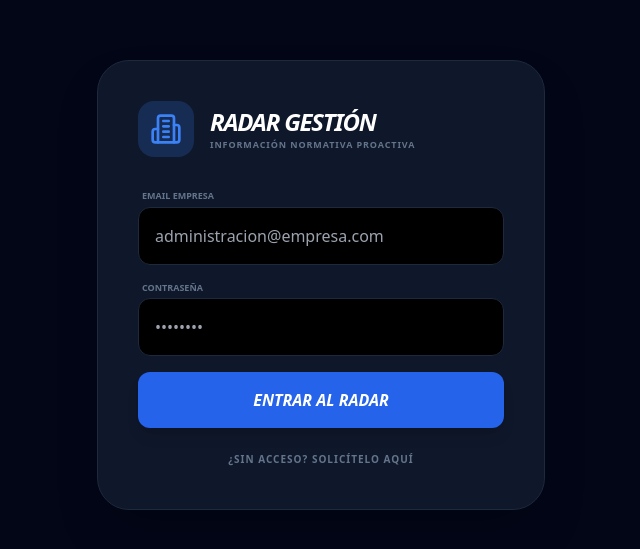
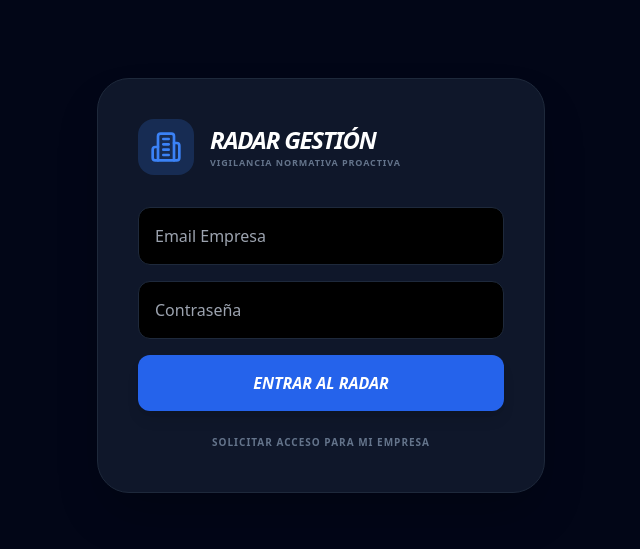
Before and after one commit to joseemilio1963/radar-gestion, a React (Vite) app: page / in a window 1280 px wide. Shown: the part 115-664 px from the top of the page, without its empty margins (319-959 px from the left). Built offline with nearby package versions, Linux system fonts and the light colour scheme.

Commit message:
Fix: Conexión segura y flujo de asesoría

```diff
--- a/package.json
+++ b/package.json
@@ -10,7 +10,7 @@
     "start": "node server/server.cjs"
   },
   "dependencies": {
-    "@supabase/supabase-js": "^2.103.0",
+    "@supabase/supabase-js": "^2.103.3",
     "cors": "^2.8.5",
     "express": "^4.18.2",
     "lucide-react": "^0.344.0",
--- a/src/App.jsx
+++ b/src/App.jsx
@@ -2,9 +2,9 @@ import React, { useEffect, useMemo, useState } from 'react';
 import { createClient } from '@supabase/supabase-js';
 import { Building2, LogOut, ExternalLink, AlertTriangle, CheckCircle2, Shield, Calendar, Sparkles, FileText, RefreshCcw, Info } from 'lucide-react';
 
-// Configuración de conexión
+// Configuración de conexión sincronizada con tu Connect Prompt
 const supabaseUrl = "https://kygynasotwfhuqfiqgzj.supabase.co";
-const supabaseAnonKey = "sb_publishable_3HBDFO02eCMowpwYnw2Pmw_L3Enp3N-";
+const supabaseAnonKey = "sb_publishable_3HBDFOO2eCMowpwYnw2Pmw_L3Enp3N-";
 const supabase = createClient(supabaseUrl, supabaseAnonKey);
 
 const STATUS_META = {
@@ -26,17 +26,22 @@ function calculateMatch(ayuda, profile) {
     const reasons = [];
     const blockers = [];
     if (!profile) return { score: 0, reasons: [], blockers: [], classification: 'requiere_revision' };
+
     const territory = ayuda.territory || [];
     if (territory.includes('nacional') || territory.includes(profile.province?.toLowerCase())) {
         score += 40; reasons.push('Ámbito territorial compatible');
     } else { blockers.push('Fuera de demarcación geográfica'); }
+
     if (profile.employees_count >= (ayuda.min_employees || 0) && profile.employees_count <= (ayuda.max_employees || 999)) {
         score += 30; reasons.push('Estructura de plantilla apta');
     } else { blockers.push('Dimensión de empresa no compatible'); }
+
     if (ayuda.estado === 'closed') { score = 0; blockers.push('Plazo de solicitud cerrado'); }
+
     score = Math.min(100, score);
     let classification = score > 70 ? 'apta_clara' : score > 40 ? 'apta_probable' : 'requiere_revision';
     if (score === 0 || ayuda.estado === 'closed') classification = 'descartada';
+
     return { score, reasons, blockers, classification };
 }
 
@@ -67,7 +72,7 @@ export default function App() {
         setLoading(true);
         const { data: prof } = await supabase.from('profiles').select('*').eq('user_id', userId).maybeSingle();
         const { data: ayu } = await supabase.from('ayudas').select('*').order('updated_at', { ascending: false });
-        setProfile(prof || { company_name: 'Nueva Empresa', employees_count: 1, province: 'valencia' });
+        setProfile(prof || { company_name: 'Empresa Invitada', employees_count: 1, province: 'valencia' });
         setAyudas(ayu || []);
         setLoading(false);
     }
@@ -89,36 +94,30 @@ export default function App() {
 
     if (loading) return (
         <div className="min-h-screen bg-slate-950 flex flex-col items-center justify-center text-blue-400 font-black uppercase italic tracking-widest gap-4">
-            <RefreshCcw className="animate-spin" size={32} /> Actualizando Radar Normativo...
+            <RefreshCcw className="animate-spin" size={32} /> Sincronizando Radar Gestión...
         </div>
     );
 
     if (!session) {
         return (
-            <div className="min-h-screen bg-slate-950 flex items-center justify-center p-6 text-left">
+            <div className="min-h-screen bg-slate-950 flex items-center justify-center p-6">
                 <div className="w-full max-w-md bg-slate-900 border border-slate-800 p-10 rounded-[2rem] shadow-2xl">
                     <div className="flex items-center gap-4 mb-8">
                         <div className="p-3 bg-blue-500/20 rounded-2xl"><Building2 className="text-blue-500" size={32} /></div>
                         <div>
                             <h1 className="text-2xl font-black text-white uppercase italic tracking-tighter">Radar Gestión</h1>
-                            <p className="text-[9px] text-slate-500 uppercase font-bold tracking-widest">Información Normativa Proactiva</p>
+                            <p className="text-[9px] text-slate-500 uppercase font-bold tracking-widest">Vigilancia Normativa Proactiva</p>
                         </div>
                     </div>
                     <form onSubmit={handleAuth} className="space-y-4">
-                        <div className="space-y-1">
-                            <label className="text-[9px] font-black text-slate-500 uppercase ml-1 block">Email Empresa</label>
-                            <input type="email" placeholder="administracion@empresa.com" className="w-full p-4 bg-black border border-slate-800 rounded-xl text-white outline-none focus:border-blue-500 transition-all" value={email} onChange={e => setEmail(e.target.value)} required />
-                        </div>
-                        <div className="space-y-1">
-                            <label className="text-[9px] font-black text-slate-500 uppercase ml-1 block">Contraseña</label>
-                            <input type="password" placeholder="••••••••" className="w-full p-4 bg-black border border-slate-800 rounded-xl text-white outline-none focus:border-blue-500 transition-all" value={password} onChange={e => setPassword(e.target.value)} required />
-                        </div>
-                        <button className="w-full py-4 bg-blue-600 text-white font-black rounded-xl uppercase italic shadow-lg hover:bg-blue-500 transition-all">
+                        <input type="email" placeholder="Email Empresa" className="w-full p-4 bg-black border border-slate-800 rounded-xl text-white outline-none focus:border-blue-500" value={email} onChange={e => setEmail(e.target.value)} required />
+                        <input type="password" placeholder="Contraseña" className="w-full p-4 bg-black border border-slate-800 rounded-xl text-white outline-none focus:border-blue-500" value={password} onChange={e => setPassword(e.target.value)} required />
+                        <button className="w-full py-4 bg-blue-600 text-white font-black rounded-xl uppercase italic shadow-lg hover:bg-blue-500">
                             {authMode === 'login' ? 'Entrar al Radar' : 'Crear Acceso Empresa'}
                         </button>
                     </form>
-                    <button onClick={() => setAuthMode(authMode === 'login' ? 'register' : 'login')} className="w-full mt-6 text-slate-500 text-[10px] font-bold uppercase tracking-widest hover:text-white transition-all text-center">
-                        {authMode === 'login' ? '¿Sin acceso? Solicítelo aquí' : '¿Ya tiene cuenta? Identifíquese'}
+                    <button onClick={() => setAuthMode(authMode === 'login' ? 'register' : 'login')} className="w-full mt-6 text-slate-500 text-[10px] font-bold uppercase tracking-widest hover:text-white text-center">
+                        {authMode === 'login' ? 'Solicitar acceso para mi empresa' : '¿Ya tiene cuenta? Identifíquese'}
                     </button>
                 </div>
             </div>
@@ -130,7 +129,7 @@ export default function App() {
             <div className="mx-auto max-w-7xl p-4 md:p-8">
                 <header className="mb-8 bg-slate-900/80 p-6 rounded-3xl border border-slate-800 flex flex-wrap justify-between items-center gap-6 shadow-xl">
                     <div className="flex items-center gap-4">
-                        <div className="p-3 bg-blue-500/15 rounded-2xl shadow-inner"><Building2 className="text-blue-500" size={28} /></div>
+                        <div className="p-3 bg-blue-500/15 rounded-2xl"><Building2 className="text-blue-500" size={28} /></div>
                         <div>
                             <h1 className="text-2xl font-black uppercase italic tracking-tighter text-white leading-none">Radar Gestión</h1>
                             <p className="text-[9px] text-slate-500 uppercase font-bold tracking-widest mt-1">Sincronización con Boletines Oficiales</p>
@@ -138,7 +137,7 @@ export default function App() {
                     </div>
                     <div className="flex items-center gap-6">
                         <div className="text-right hidden sm:block border-r border-slate-800 pr-6">
-                            <p className="text-[9px] text-slate-500 uppercase font-black tracking-widest mb-1">Empresa</p>
+                            <p className="text-[9px] text-slate-500 uppercase font-black mb-1">Empresa</p>
                             <p className="text-xs font-bold text-white uppercase italic">{profile.company_name}</p>
                         </div>
                         <button onClick={() => supabase.auth.signOut()} className="p-3 bg-rose-600/10 text-rose-500 rounded-xl border border-rose-500/20 hover:bg-rose-600 hover:text-white transition-all shadow-lg"><LogOut size={20} /></button>
@@ -162,7 +161,7 @@ export default function App() {
                                     <p className="text-[8px] text-slate-500 uppercase font-black tracking-[0.15em]">{ayu.organismo}</p>
                                     <div className="mt-4 flex justify-between items-center border-t border-white/5 pt-3">
                                         <div>
-                                            <p className="text-[7px] text-slate-400 uppercase font-black mb-0.5">Score de Afinida</p>
+                                            <p className="text-[7px] text-slate-400 uppercase font-black mb-0.5">Afinidad</p>
                                             <p className="text-xl font-black italic tracking-tighter text-white">{ayu.match.score}%</p>
                                         </div>
                                         <div className="text-right">
@@ -182,27 +181,26 @@ export default function App() {
                                     <div className="max-w-xl">
                                         <div className="flex items-center gap-3 mb-3">
                                             <span className={`px-3 py-1 rounded-full text-[9px] font-black uppercase tracking-widest ${STATUS_META[selectedHelp.estado]?.className}`}>{STATUS_META[selectedHelp.estado]?.label}</span>
-                                            <span className="px-3 py-1 bg-slate-800 text-slate-400 rounded-full text-[9px] font-black uppercase tracking-widest border border-slate-700">Ref: {selectedHelp.id.slice(0, 8)}</span>
                                         </div>
                                         <h2 className="text-3xl md:text-4xl font-black text-white uppercase italic tracking-tighter leading-[0.9] mb-4">{selectedHelp.titulo}</h2>
                                         <p className="text-blue-500 font-black text-[10px] uppercase tracking-[0.3em] flex items-center gap-2"><Shield size={12} /> {selectedHelp.organismo}</p>
                                     </div>
                                     <div className="bg-slate-950 p-6 rounded-[2rem] border border-slate-800 text-center min-w-[140px] shadow-inner">
-                                        <p className="text-[9px] text-slate-500 uppercase font-black mb-1 tracking-[0.2em]">Estimación Técnica</p>
+                                        <p className="text-[9px] text-slate-500 uppercase font-black mb-1 tracking-[0.2em]">Cálculo de Viabilidad</p>
                                         <p className="text-5xl font-black italic text-white tracking-tighter">{selectedHelp.match.score}<span className="text-xl text-blue-500">%</span></p>
                                     </div>
                                 </div>
 
                                 <div className="grid grid-cols-1 md:grid-cols-3 gap-6 mb-10">
-                                    <div className="bg-black/40 p-5 rounded-2xl border border-white/5 flex flex-col gap-1">
+                                    <div className="bg-black/40 p-5 rounded-2xl border border-white/5">
                                         <p className="text-[8px] text-slate-500 uppercase font-black flex items-center gap-2 tracking-widest"><Calendar size={12} className="text-blue-500" /> Publicación</p>
                                         <p className="text-white font-black text-sm uppercase italic">{selectedHelp.deadline_at || 'Permanente'}</p>
                                     </div>
-                                    <div className="bg-black/40 p-5 rounded-2xl border border-white/5 flex flex-col gap-1">
+                                    <div className="bg-black/40 p-5 rounded-2xl border border-white/5">
                                         <p className="text-[8px] text-slate-500 uppercase font-black flex items-center gap-2 tracking-widest"><Sparkles size={12} className="text-emerald-500" /> Alcance</p>
                                         <p className="text-emerald-500 font-black text-sm uppercase italic">{selectedHelp.amount_summary}</p>
                                     </div>
-                                    <div className="bg-black/40 p-5 rounded-2xl border border-white/5 flex flex-col gap-1">
+                                    <div className="bg-black/40 p-5 rounded-2xl border border-white/5">
                                         <p className="text-[8px] text-slate-500 uppercase font-black flex items-center gap-2 tracking-widest"><RefreshCcw size={12} className="text-blue-400" /> Actualización</p>
                                         <p className="text-white font-black text-sm uppercase italic">{new Date(selectedHelp.updated_at).toLocaleDateString()}</p>
                                     </div>
@@ -223,23 +221,14 @@ export default function App() {
                                         </div>
                                     </div>
 
-                                    <div className="grid grid-cols-1 md:grid-cols-2 gap-8">
-                                        <div className="bg-slate-950/50 p-8 rounded-[2rem] border border-slate-800/50">
-                                            <p className="text-white font-black text-[10px] uppercase mb-6 flex items-center gap-2 tracking-widest"><FileText size={18} className="text-blue-500" /> Requisitos de la Convocatoria</p>
-                                            <ul className="space-y-4">
-                                                {selectedHelp.requirements?.map((r, i) => <li key={i} className="text-slate-400 text-[11px] leading-relaxed flex gap-3 italic"><span className="text-blue-500 font-black">/</span> {r}</li>)}
-                                            </ul>
-                                        </div>
-                                        <div className="bg-slate-950/50 p-8 rounded-[2rem] border border-slate-800/50">
-                                            <p className="text-white font-black text-[10px] uppercase mb-6 flex items-center gap-2 tracking-widest"><FileText size={18} className="text-emerald-500" /> Documentación Orientativa</p>
-                                            <ul className="space-y-4">
-                                                {selectedHelp.documents?.map((d, i) => <li key={i} className="text-slate-400 text-[11px] leading-relaxed flex gap-3 italic"><span className="text-emerald-500 font-black">/</span> {d}</li>)}
-                                            </ul>
-                                        </div>
+                                    <div className="bg-slate-950/50 p-8 rounded-[2rem] border border-slate-800/50">
+                                        <p className="text-white font-black text-[10px] uppercase mb-6 flex items-center gap-2 tracking-widest"><FileText size={18} className="text-blue-500" /> Requisitos de la Convocatoria</p>
+                                        <ul className="space-y-4">
+                                            {selectedHelp.requirements?.map((r, i) => <li key={i} className="text-slate-400 text-[11px] leading-relaxed flex gap-3 italic"><span className="text-blue-500 font-black">/</span> {r}</li>)}
+                                        </ul>
                                     </div>
                                 </div>
 
-                                {/* BLOQUE DE ACCIÓN REORIENTADO AL ASESOR */}
                                 <div className="flex flex-col gap-4 pt-4">
                                     <a
                                         href={`mailto:jose@aulagentia.eu?subject=Consulta Técnica: ${selectedHelp.titulo}`}
@@ -255,13 +244,13 @@ export default function App() {
                                             rel="noopener noreferrer"
                                             className="flex-1 py-3 bg-slate-800/50 text-slate-500 rounded-xl font-bold uppercase text-[9px] flex justify-center items-center gap-2 border border-slate-800 hover:bg-slate-700 hover:text-slate-300 transition-all italic text-center"
                                         >
-                                            <ExternalLink size={14} /> Referencia Técnica (BOE/SEPE)
+                                            <ExternalLink size={14} /> Referencia Técnica del Boletín
                                         </a>
 
                                         <div className="flex-1 flex items-center gap-2 px-2 bg-amber-500/5 py-3 rounded-xl border border-amber-500/10">
                                             <AlertTriangle size={14} className="text-amber-500 shrink-0" />
                                             <p className="text-[9px] text-slate-500 font-medium leading-tight italic">
-                                                Advertencia: El análisis normativo es informativo. La gestión final requiere la validación técnica de su despacho profesional.
+                                                Advertencia: El análisis es informativo. La gestión final requiere la validación técnica de su despacho profesional.
                                             </p>
                                         </div>
                                     </div>
@@ -269,11 +258,8 @@ export default function App() {
                             </div>
                         ) : (
                             <div className="flex flex-col items-center justify-center h-full text-center space-y-6 opacity-40">
-                                <div className="p-8 bg-slate-800/30 rounded-full border border-dashed border-slate-700"><Sparkles size={60} className="text-slate-600 animate-pulse" /></div>
-                                <div className="space-y-2">
-                                    <p className="text-[11px] uppercase font-black italic tracking-[0.3em] text-slate-500">Radar en espera</p>
-                                    <p className="text-xs text-slate-600 font-medium">Seleccione un boletín para iniciar el resumen ejecutivo</p>
-                                </div>
+                                <Sparkles size={60} className="text-slate-600 animate-pulse" />
+                                <p className="text-[11px] uppercase font-black italic tracking-[0.3em] text-slate-500">Radar en espera: Seleccione un boletín</p>
                             </div>
                         )}
                     </main>
```
Also changed, not shown: 1 other file (tests, documents, lock files or other folders).
